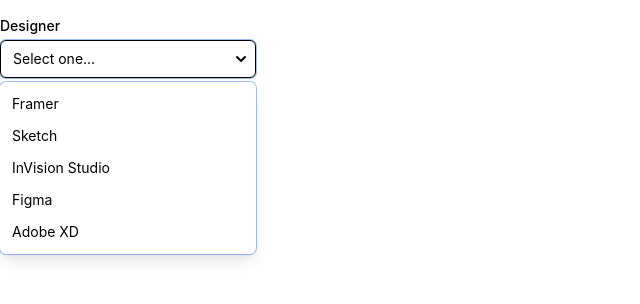
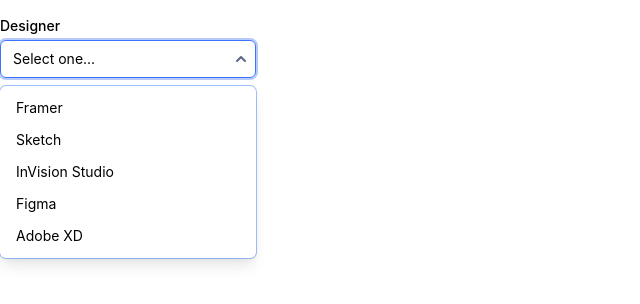
Before and after one commit to mclean25/mui-vs-tailwind-ui, a React (Create React App) app in the folder tailwind/: page / in a window 1280 px wide. Both pictures are taken after a click on the button "Select one...". Shown: the top 304 px of the page, without its empty margins (0-640 px from the left). Built offline with nearby package versions, Linux system fonts and the light colour scheme.

Commit message:
select menu styling

```diff
--- a/tailwind/src/components/SelectMenu.tsx
+++ b/tailwind/src/components/SelectMenu.tsx
@@ -48,6 +48,9 @@ const SelectMenu: React.FC<SelectMenuProps> = ({ choices }) => {
     );
   });
 
+  const focusStyles =
+    "focus:outline-none focus:border-primary focus:ring-2 focus:ring-secondary";
+
   return (
     <div ref={selectMenuNode}>
       <label
@@ -62,7 +65,7 @@ const SelectMenu: React.FC<SelectMenuProps> = ({ choices }) => {
           aria-haspopup="listbox"
           aria-expanded="true"
           aria-labelledby="listbox-label"
-          className="bg-white relative w-full border border-gray-300 rounded-md shadow-sm pl-3 pr-10 py-2 text-left cursor-default focus:outline-none focus:ring-1 focus:ring-indigo-500 focus:border-indigo-500 sm:text-sm"
+          className={`bg-white relative w-full border border-gray rounded-md shadow-sm pl-3 pr-10 py-2 text-left cursor-pointer ${focusStyles} sm:text-sm`}
           onClick={() => setShowDropdown(!showDropdown)}
         >
           <span className="block truncate">
@@ -71,7 +74,20 @@ const SelectMenu: React.FC<SelectMenuProps> = ({ choices }) => {
           <span className="absolute inset-y-0 right-0 flex items-center pr-2 pointer-events-none">
             {showDropdown ? (
               <svg
-                className="-mr-1 ml-2 h-5 w-5"
+                className="-mr-1 ml-2 h-5 w-5 fill-current text-text"
+                xmlns="http://www.w3.org/2000/svg"
+                viewBox="0 0 20 20"
+                fill="currentColor"
+              >
+                <path
+                  fill-rule="evenodd"
+                  d="M14.707 12.707a1 1 0 01-1.414 0L10 9.414l-3.293 3.293a1 1 0 01-1.414-1.414l4-4a1 1 0 011.414 0l4 4a1 1 0 010 1.414z"
+                  clip-rule="evenodd"
+                />
+              </svg>
+            ) : (
+              <svg
+                className="-mr-1 ml-2 h-5 w-5 fill-current text-text"
                 xmlns="http://www.w3.org/2000/svg"
                 viewBox="0 0 20 20"
                 fill="currentColor"
@@ -83,24 +99,11 @@ const SelectMenu: React.FC<SelectMenuProps> = ({ choices }) => {
                   clip-rule="evenodd"
                 />
               </svg>
-            ) : (
-              <svg
-                className="-mr-1 ml-2 h-5 w-5"
-                xmlns="http://www.w3.org/2000/svg"
-                viewBox="0 0 20 20"
-                fill="currentColor"
-              >
-                <path
-                  fill-rule="evenodd"
-                  d="M14.707 12.707a1 1 0 01-1.414 0L10 9.414l-3.293 3.293a1 1 0 01-1.414-1.414l4-4a1 1 0 011.414 0l4 4a1 1 0 010 1.414z"
-                  clip-rule="evenodd"
-                />
-              </svg>
             )}
           </span>
         </button>
         {showDropdown && (
-          <div className="absolute mt-1 w-full rounded-md bg-white shadow-lg">
+          <div className="absolute mt-2 w-full rounded-md bg-white shadow-lg">
             <ul
               tabIndex={-1}
               role="listbox"
--- a/tailwind/src/components/SelectMenuItems.tsx
+++ b/tailwind/src/components/SelectMenuItems.tsx
@@ -13,7 +13,7 @@ const SelectMenuItem: React.FC<SelectMenuItemProps> = ({
   return (
     <li
       id={choice.id}
-      className="hover:bg-tertiary text-gray-900 hover:text-primary rounded-lg cursor-default select-none relative py-1 my-1 pl-1 ml-2 pr-9 mr-2"
+      className="hover:bg-tertiary text-gray-900 hover:text-primary rounded-lg cursor-default select-none relative py-1 my-1 pl-2 ml-2 pr-9 mr-2"
     >
       <span
         className="font-normal block truncate"
--- a/tailwind/tailwind.config.js
+++ b/tailwind/tailwind.config.js
@@ -6,6 +6,9 @@ module.exports = {
       primary: "#3D74FF",
       secondary: "#B6CAFC",
       tertiary: "#E9EFFF",
+      gray: "#C1C9E0",
+      text: "#5A6786",
+      error: "#FF0000",
     },
   },
   variants: {
```
